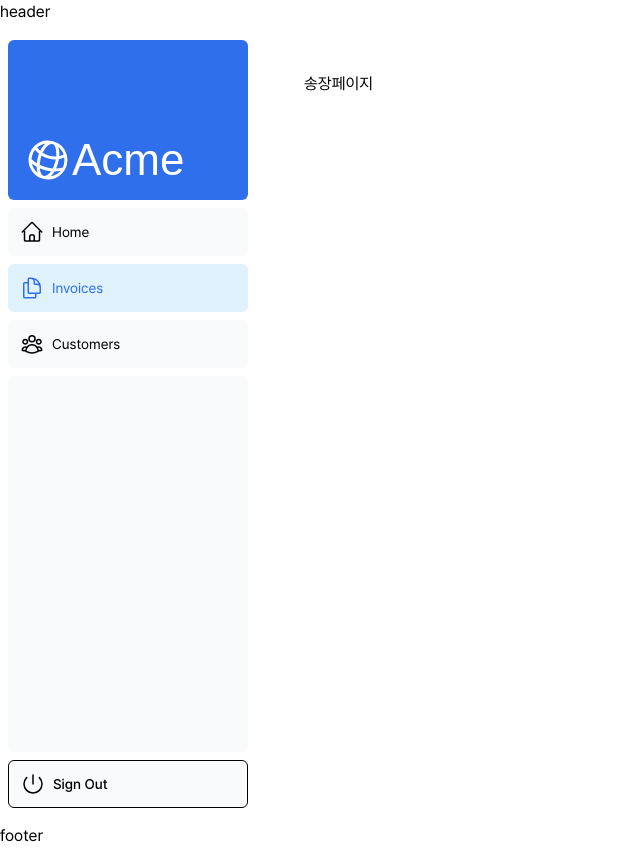
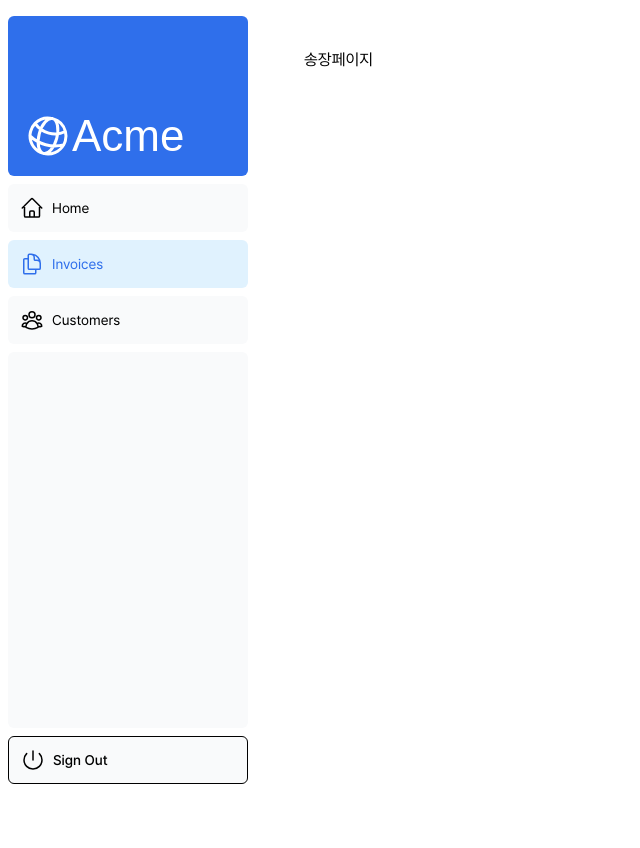
Before and after one commit to femeenhan/nextjs-dashboard, a Next.js app: page /dashboard/invoices in a window 1280 px wide. Shown: the whole page, without its empty margins (0-640 px from the left). After the commit the page ends 800 px from the top, so only its background shows below. Built offline with nearby package versions, Linux system fonts and the light colour scheme; a web font is replaced by a local one.

Commit message:
layout수정

```diff
--- a/app/layout.tsx
+++ b/app/layout.tsx
@@ -8,11 +8,7 @@ export default function RootLayout({
 }) {
   return (
     <html lang="ko">
-      <body className={pretendard.className}>
-        <header>header</header>
-        {children}
-        <footer>footer</footer>
-      </body>
+      <body className={pretendard.className}>{children}</body>
     </html>
   );
 }
```
